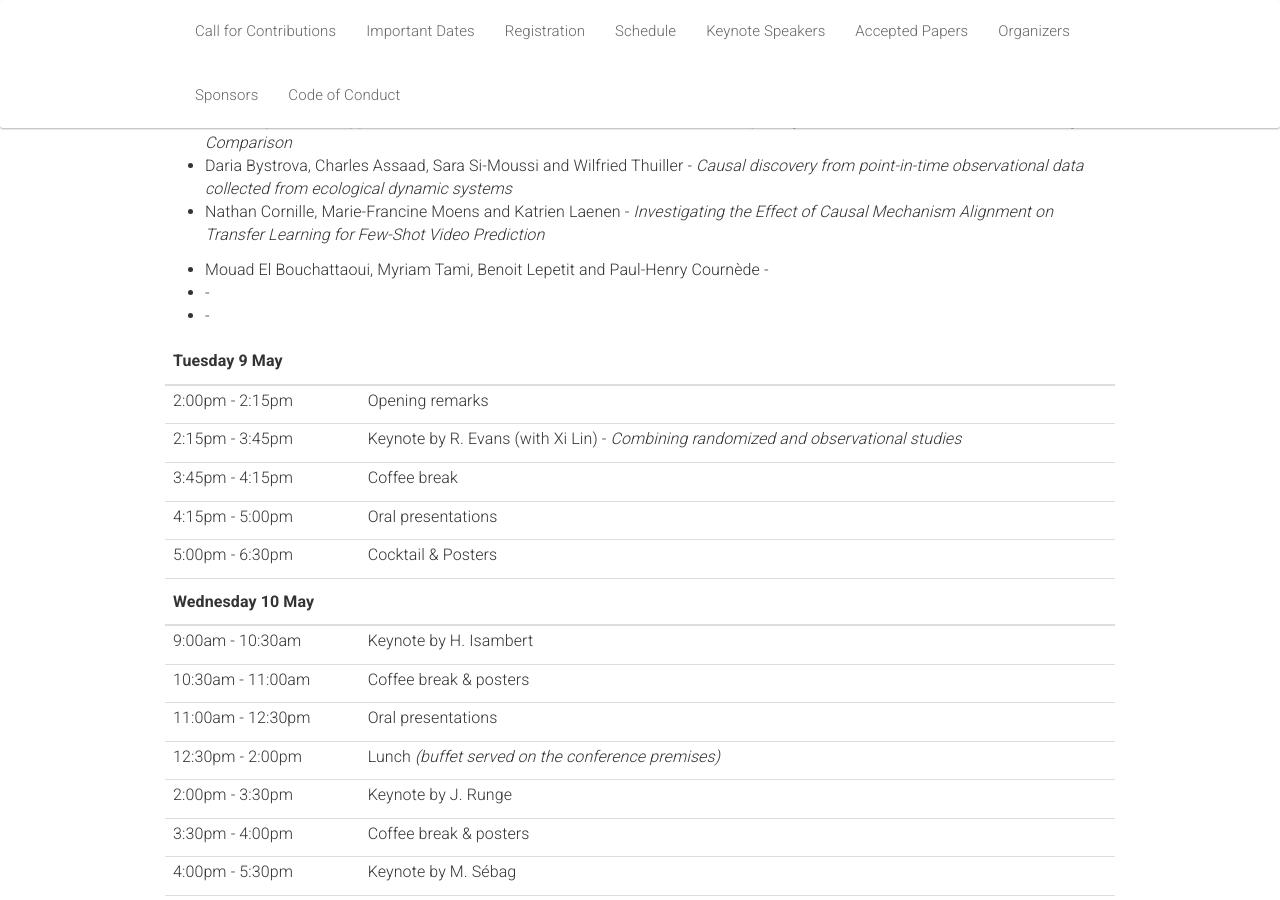
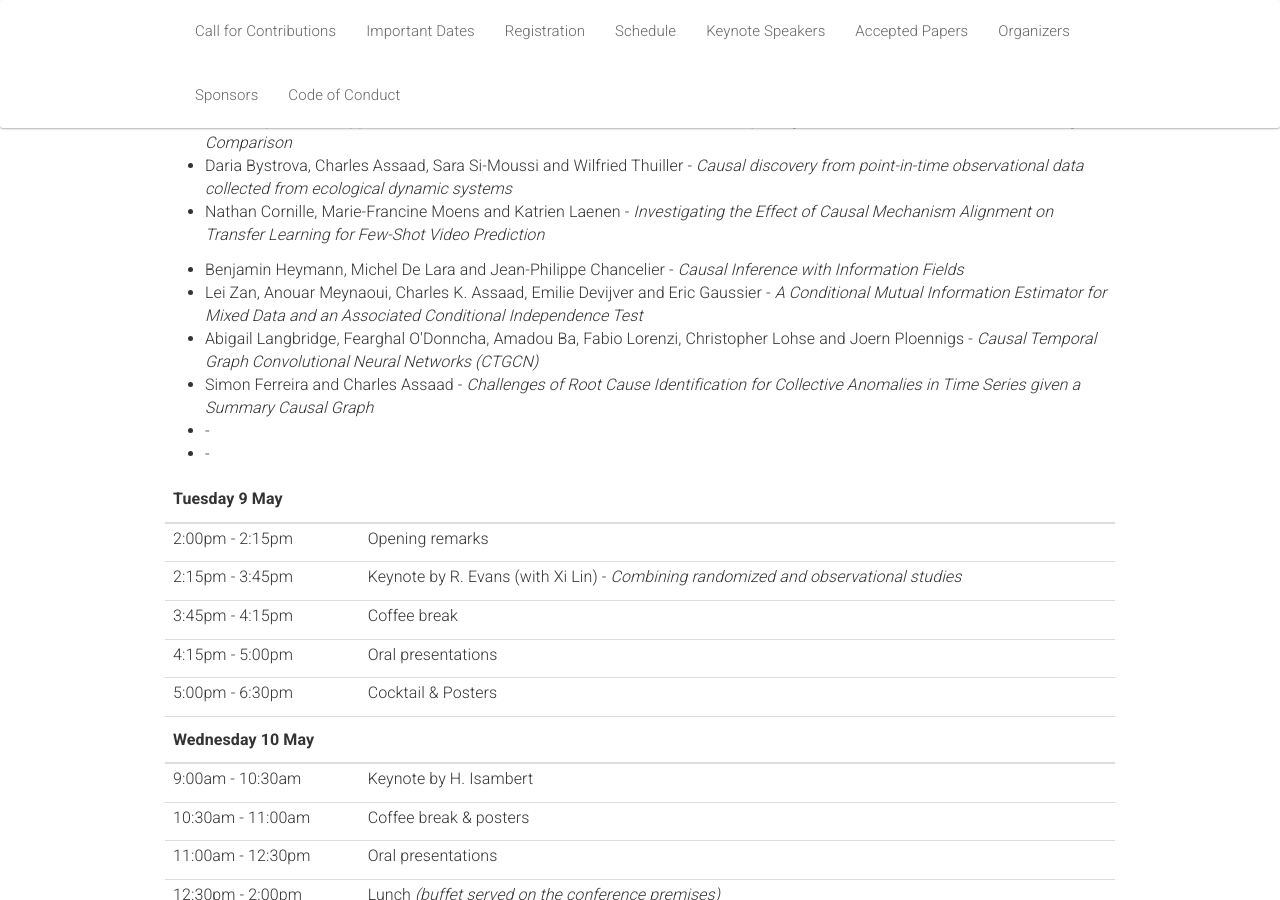
Before and after one commit to quarter-on-causality/quarter-on-causality.github.io, a Jekyll site: the page built from _pages/home_challenges.md, in a window 1280 px wide and 900 px high, scrolled down 2695 px. Built offline with Jekyll 4.4.1, drawn with Linux system fonts in a browser that asks for light colours; nearby versions of some CDN libraries.

Commit message:
Update home_challenges.md

```diff
--- a/_pages/home_challenges.md
+++ b/_pages/home_challenges.md
@@ -230,7 +230,10 @@ acknowledgements: ""
           <td>4:00pm - 5:30pm</td>
           <td>Oral presentations</td>
 		<ul>
-			<li>Mouad El Bouchattaoui, Myriam Tami, Benoit Lepetit and Paul-Henry Cournède - <i></i></li>
+			<li>Benjamin Heymann, Michel De Lara and Jean-Philippe Chancelier - <i>Causal Inference with Information Fields</i></li>
+			<li>Lei Zan, Anouar Meynaoui, Charles K. Assaad, Emilie Devijver and Eric Gaussier - <i>A Conditional Mutual Information Estimator for Mixed Data and an Associated Conditional Independence Test</i></li>
+			<li>Abigail Langbridge, Fearghal O'Donncha, Amadou Ba, Fabio Lorenzi, Christopher Lohse and Joern Ploennigs - <i>Causal Temporal Graph Convolutional Neural Networks (CTGCN)</i></li>
+			<li>Simon Ferreira and Charles Assaad - <i>Challenges of Root Cause Identification for Collective Anomalies in Time Series given a Summary Causal Graph</i></li>
 			<li> - <i></i></li>
 			<li> - <i></i></li>
 		</ul>
```
